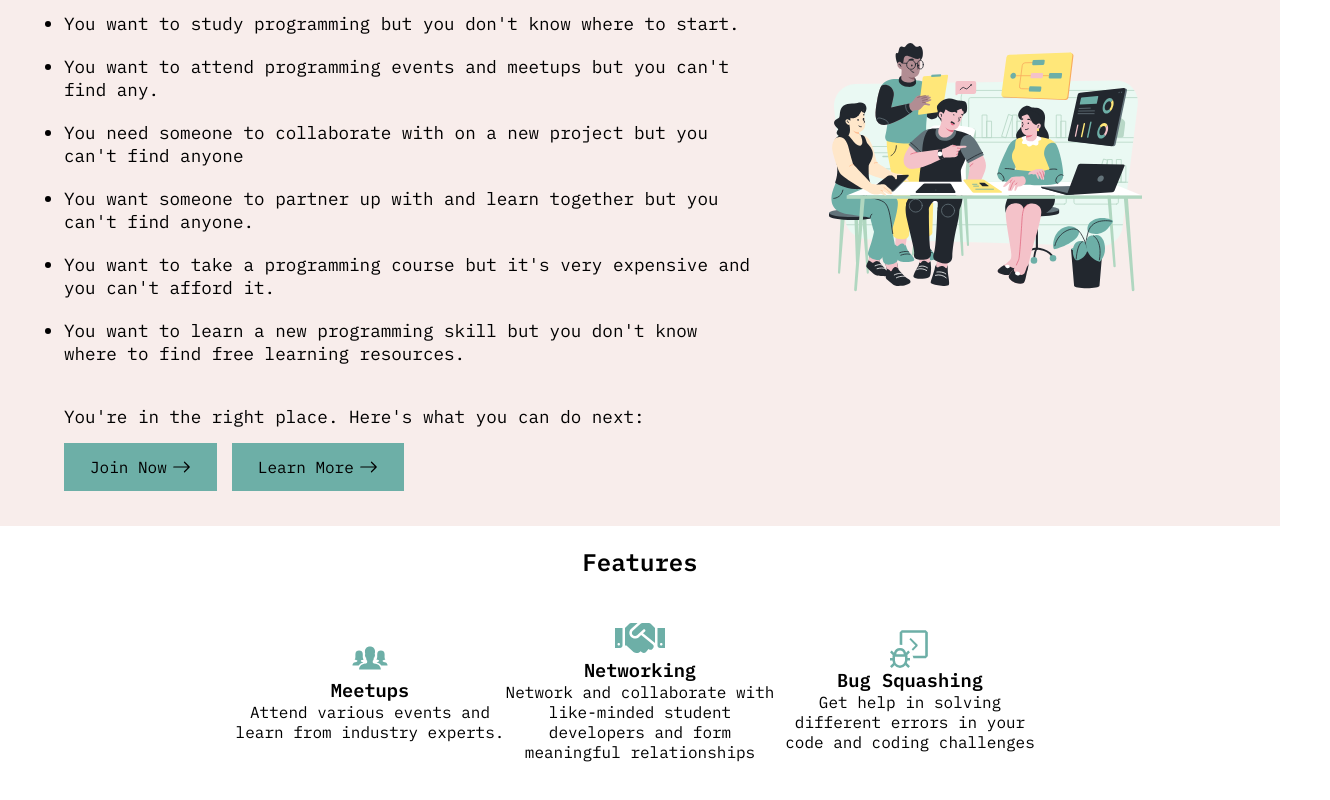
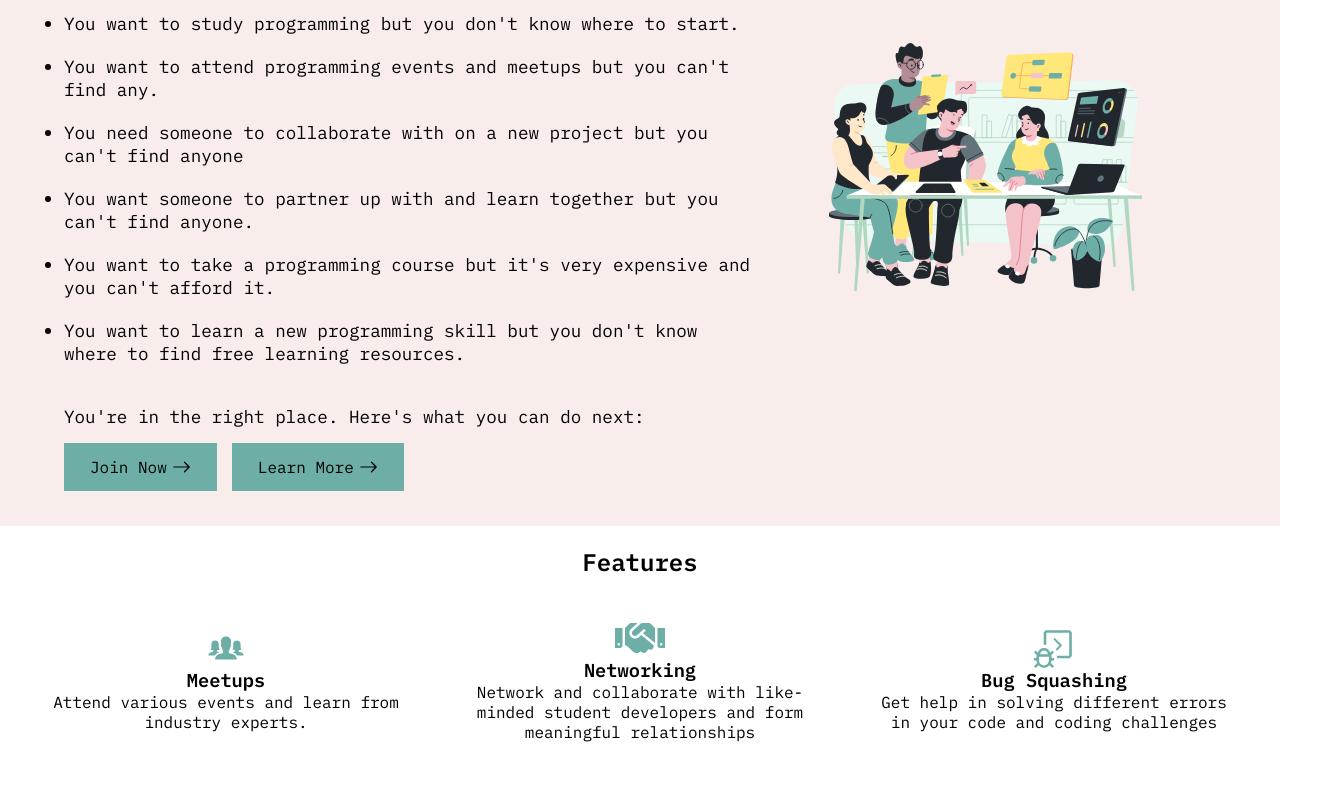
Before and after one commit to rohitgulam/student-developers-community, a React (Create React App) app: page / in a window 1280 px wide. Shown: the part 338-1138 px from the top of the page, 1330 px wide, since content can reach past the window. Built offline with nearby package versions, Linux system fonts and the light colour scheme; a web font is replaced by a local one.

Commit message:
align cards for laptop

```diff
--- a/src/components/IconSection.jsx
+++ b/src/components/IconSection.jsx
@@ -91,9 +91,9 @@
             width: 400px;
             margin: 30px 0;
           }
-        @media ${devices.tablet}{
-            width: 300px;
-            margin: 30px 0;
+        @media ${devices.laptop}{
+            width: 400px;
+            margin: 30px 30px;
           }
     }
 `;
```
